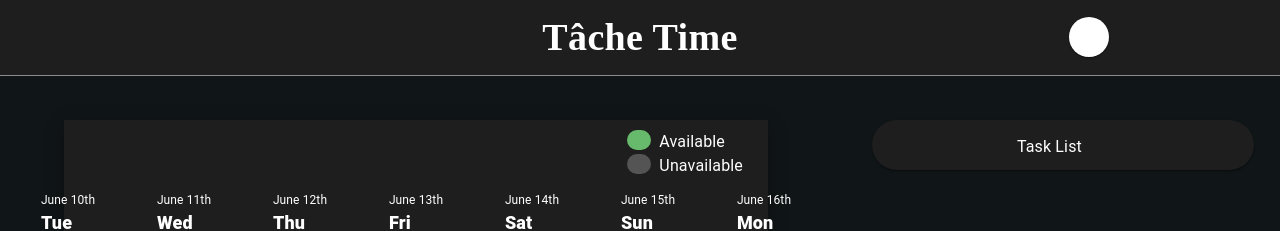
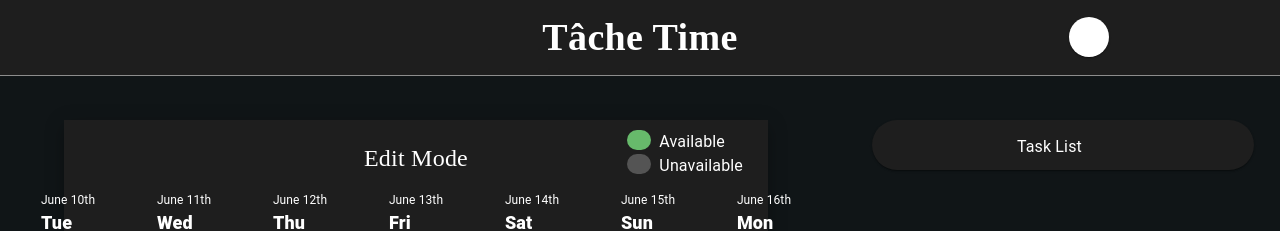
Before and after one commit to dev-pigeon/tache-time, a React (Vite) app in the folder client/: page / in a window 1280 px wide. Shown: the top 231 px of the page. Built offline with nearby package versions, Linux system fonts and the light colour scheme; some icons are missing.

Commit message:
added working title to calendar container

```diff
--- a/client/src/App.tsx
+++ b/client/src/App.tsx
@@ -19,7 +19,10 @@ function App() {
   return (
     <div id="outer-container">
       <Header />
-      <CalendarContainer calendarContainerHook={calendarContainerHook} />
+      <CalendarContainer
+        mode={viewControlHook.mode}
+        calendarContainerHook={calendarContainerHook}
+      />
       <ViewControlContainer viewControlHook={viewControlHook} />
       <TaskWidgetContainer
         insertScheduledTasks={calendarContainerHook.insertScheduledTasks}
--- a/client/src/components/Calendar/CalendarContainer.tsx
+++ b/client/src/components/Calendar/CalendarContainer.tsx
@@ -1,4 +1,4 @@
-import { Stack } from "@mui/material";
+import { Stack, Typography } from "@mui/material";
 import { useRef, useEffect } from "react";
 import { useCalendarContainerReturnProps } from "../../hooks/useCalendarContainer";
 
@@ -8,10 +8,12 @@ import WorkLabel from "./WorkLabel";
 
 interface CalendarContainerProps {
   calendarContainerHook: useCalendarContainerReturnProps;
+  mode: "View" | "Edit";
 }
 
 const CalendarContainer = ({
   calendarContainerHook,
+  mode,
 }: CalendarContainerProps) => {
   const containerHeight = useRef<number>(0);
 
@@ -29,6 +31,7 @@ const CalendarContainer = ({
       id="calendar-container"
       sx={{ boxShadow: 10 }}
     >
+      <Typography id="calendar-container-label">{`${mode} Mode`}</Typography>
       <Stack position={"absolute"} top={10} right={25}>
         <WorkLabel text="Available" bgColor="#67ba6b" />
         <WorkLabel text="Unavailable" bgColor="#545454" />
--- a/client/src/styles/CalendarContainer.css
+++ b/client/src/styles/CalendarContainer.css
@@ -8,3 +8,12 @@
     justify-content: center;
     background-color: #1e1e1e;
 }
+
+#calendar-container-label {
+    color: var(--text-primary);
+    font-size: 24px;
+    font-weight: 500;
+    position: absolute;
+    top: 20px;
+    font-family: 'Times New Roman', Times, serif;
+}
```
